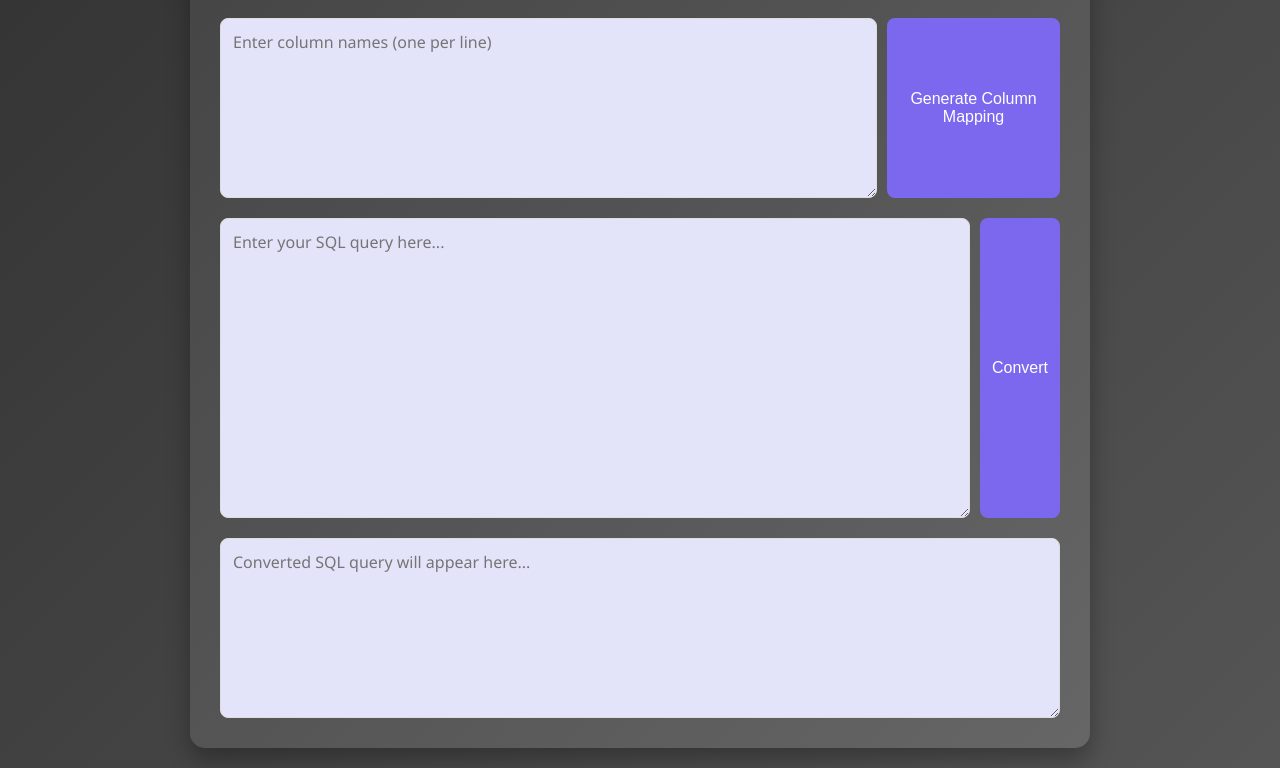
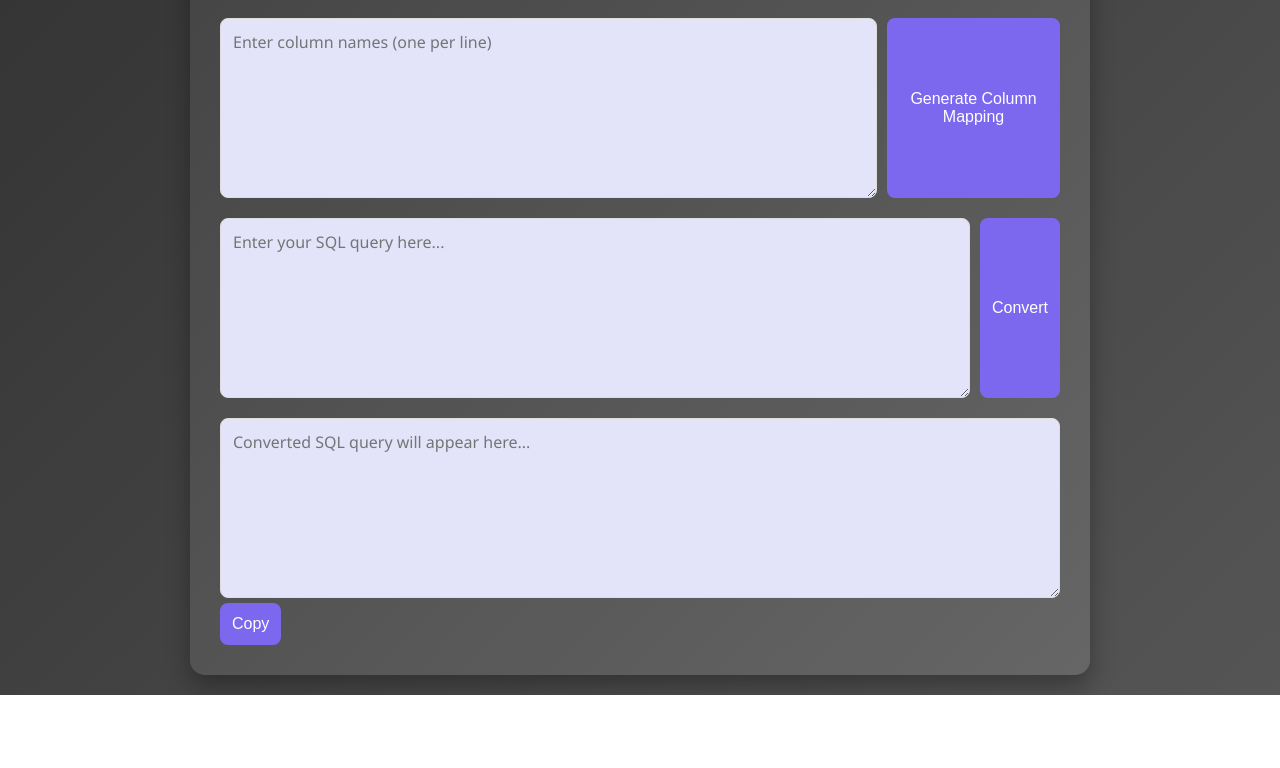
Before and after one commit to prabhu9337/sql-query-formatter, a website: page index.html in a window 1280 px wide. Shown: the part 110-878 px from the top of the page. After the commit the page ends 805 px from the top, so only its background shows below. Drawn offline with Linux system fonts and the light colour scheme.

Commit message:
copy button added

```diff
--- a/index.html
+++ b/index.html
@@ -20,12 +20,15 @@
 
         <!-- Container for SQL query input and button in one row -->
         <div class="input-row">
-            <textarea id="sqlInput" placeholder="Enter your SQL query here..." class="query-textarea"></textarea>
+            <textarea id="sqlInput" placeholder="Enter your SQL query here..."></textarea>
             <button onclick="convertQuery()">Convert</button>
         </div>
 
         <!-- Output for converted SQL -->
-        <textarea id="sqlOutput" placeholder="Converted SQL query will appear here..." readonly></textarea>
+        <div class="output-row">
+            <textarea id="sqlOutput" placeholder="Converted SQL query will appear here..." readonly></textarea>
+            <button onclick="copyOutput()">Copy</button> <!-- Copy Button -->
+        </div>
     </div>
 
     <script src="script.js"></script>
--- a/script.js
+++ b/script.js
@@ -38,3 +38,18 @@ function convertQuery() {
     // Display the converted query
     document.getElementById('sqlOutput').value = formattedQuery;
 }
+
+// Function to copy the content of the output textarea
+function copyOutput() {
+    const outputTextarea = document.getElementById('sqlOutput');
+
+    // Select the text in the output textarea
+    outputTextarea.select();
+    outputTextarea.setSelectionRange(0, 99999); // For mobile devices
+
+    // Copy the selected text to clipboard
+    document.execCommand('copy');
+
+    // Optionally, provide feedback to the user
+    alert('SQL query copied to clipboard!');
+}
```
